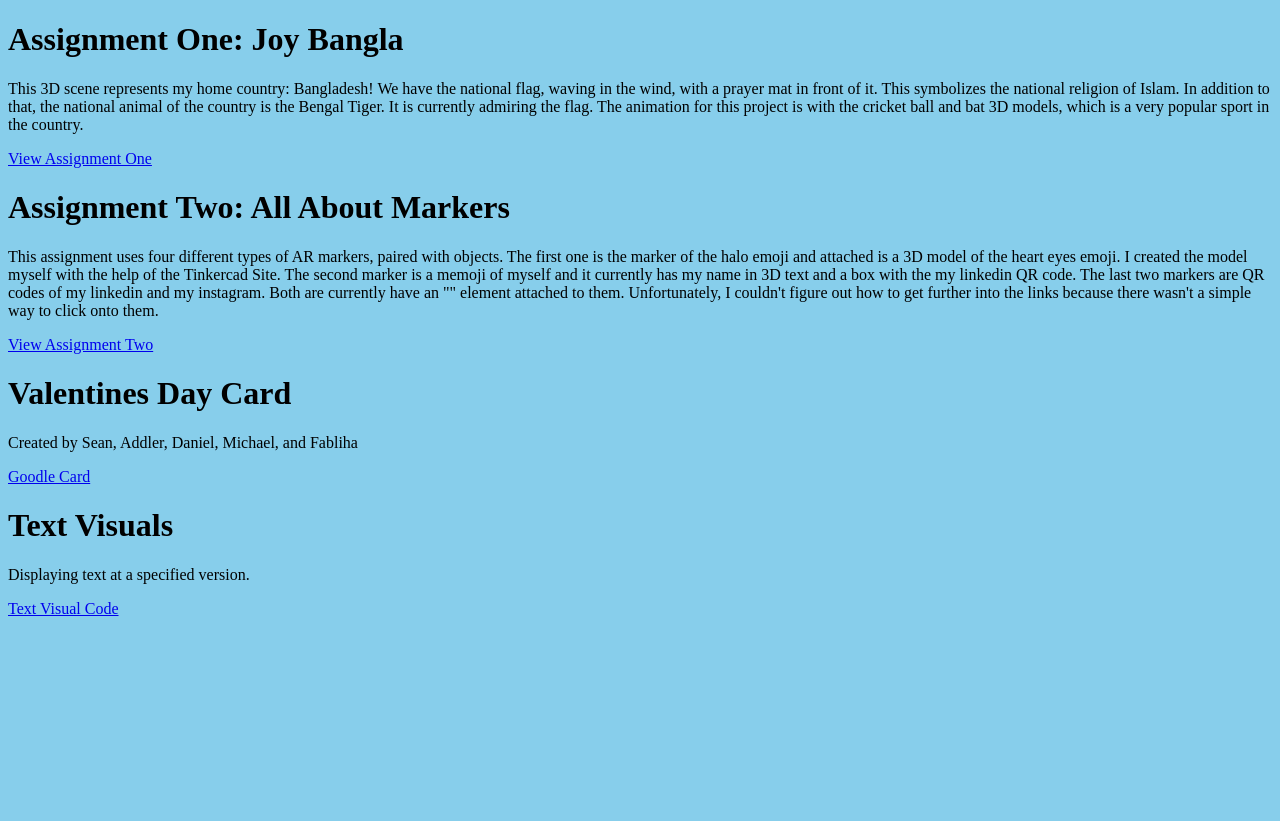
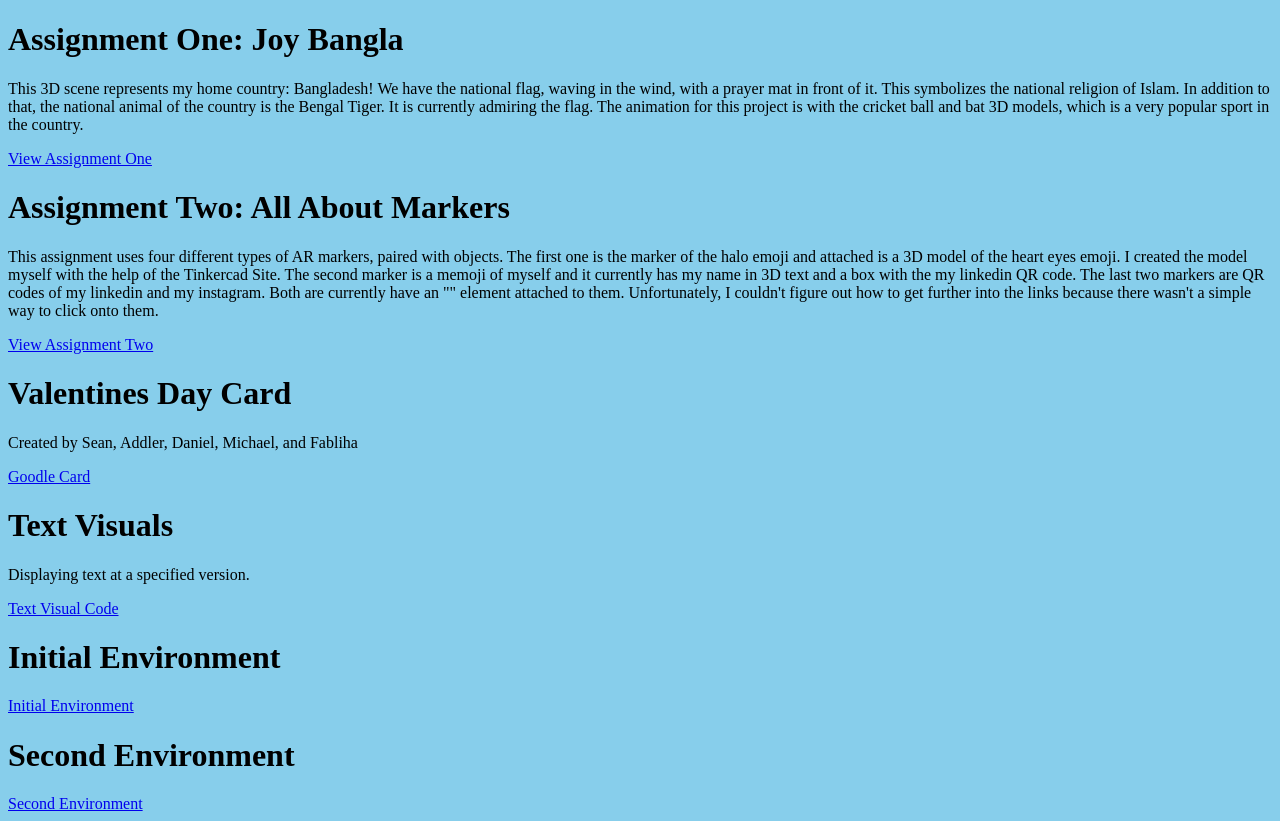
Before and after one commit to FablihaHossain/VR-AR_Spring2020, a plain HTML site: page index.html in a window 1280 px wide. Before the commit the page ends 800 px from the top, so only its background shows below. Drawn offline with Linux system fonts and the light colour scheme.

Commit message:
added routes to the two new environment pages

```diff
--- a/index.html
+++ b/index.html
@@ -19,5 +19,11 @@
 	<h1> Text Visuals </h1>
 		<p> Displaying text at a specified version. </p>
 		<a href="TextVisuals.html"> Text Visual Code </a>
+
+	<h1> Initial Environment </h1>
+	<a href="environment.html"> Initial Environment</a>
+
+	<h1> Second Environment </h1>
+	<a href="secondEnvironment.html"> Second Environment</a>
 </body>
 </html>
```
